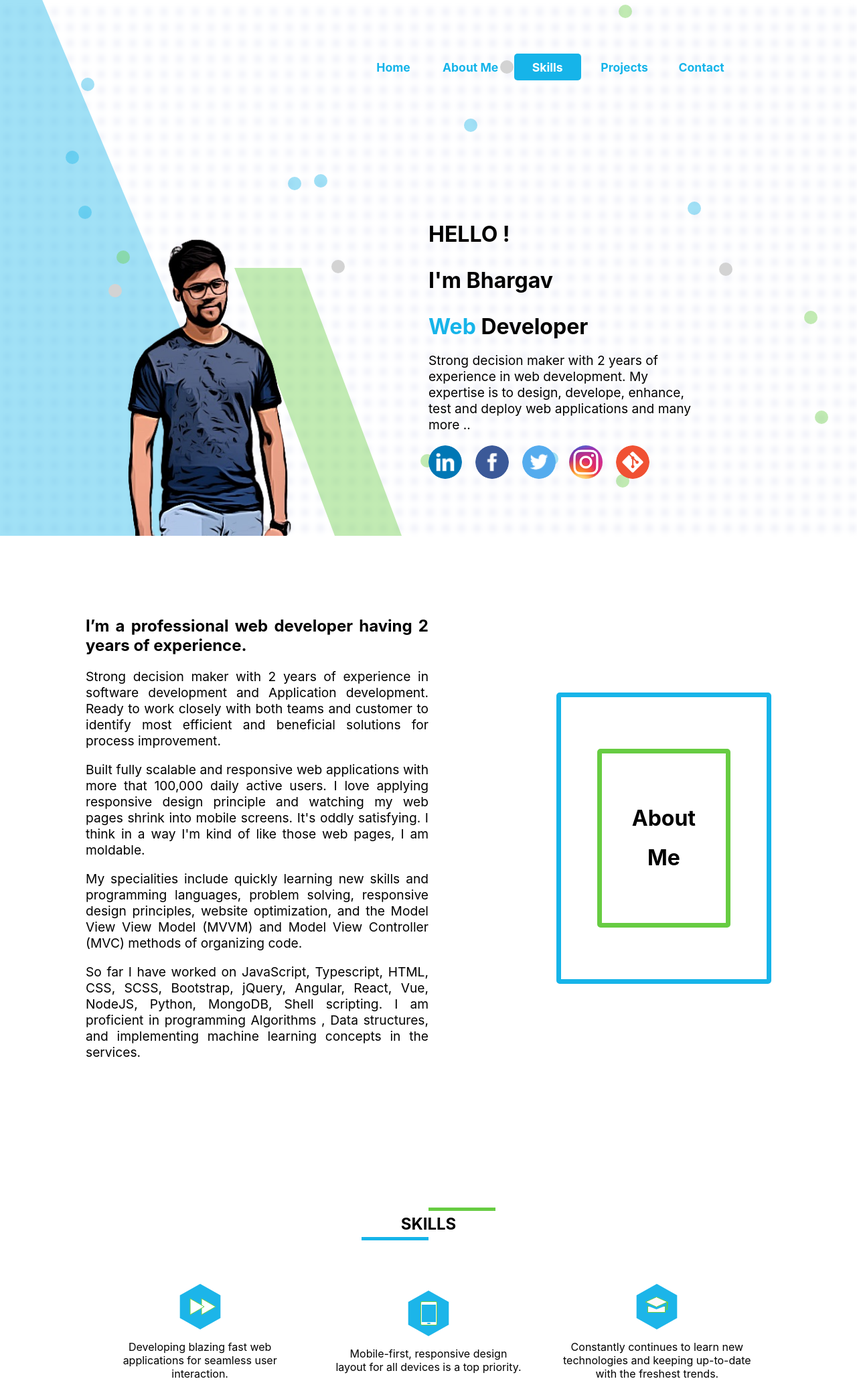
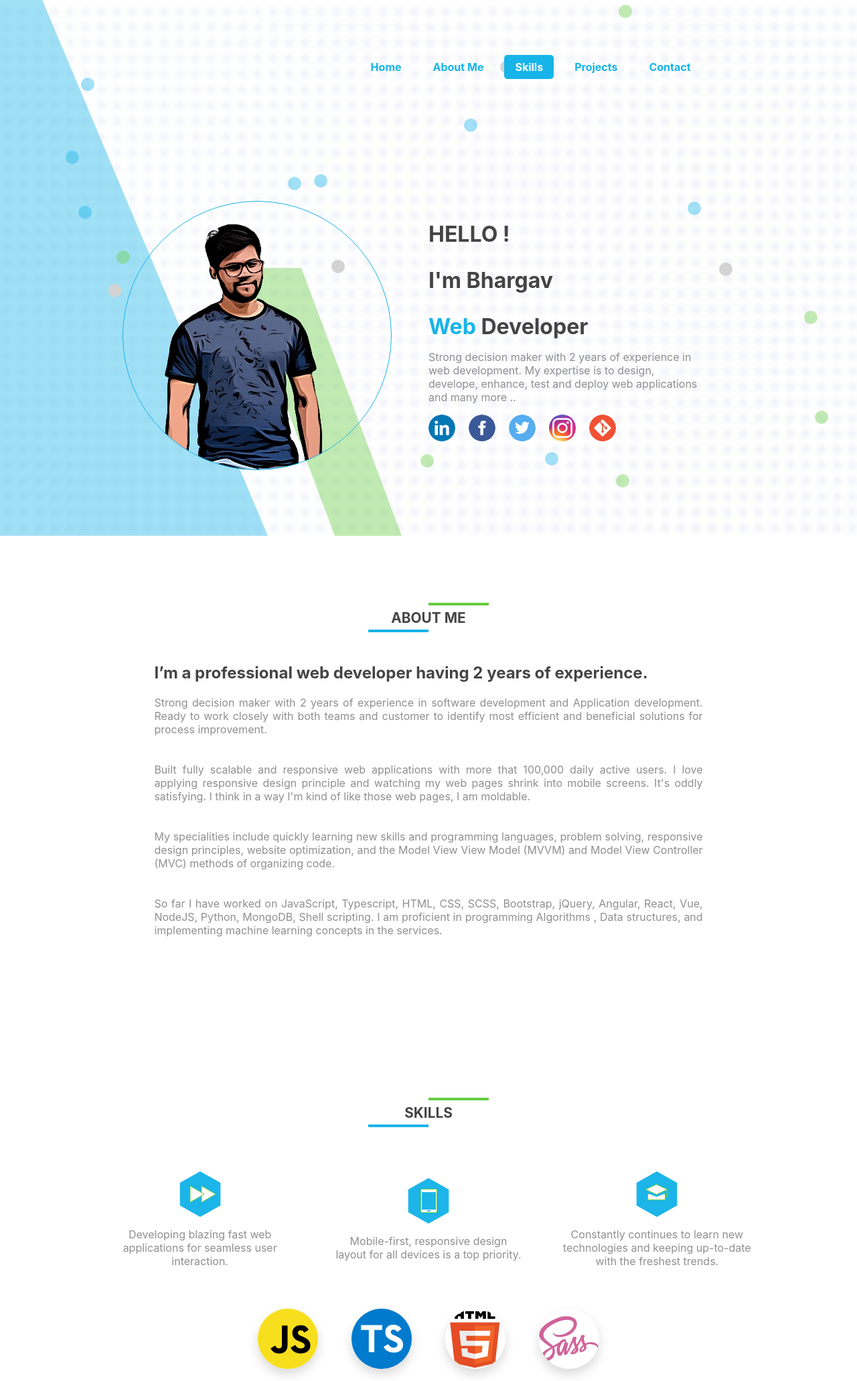
Before and after one commit to bhargavkuchipudi0/my-portfolio, a PHP site: page / in a window 1280 px wide. Shown: the top 2062 px of the page at 67% size. Run offline with PHP 8.4, Linux system fonts and the light colour scheme.

Commit message:
css changes & html changes

```diff
--- a/index.html
+++ b/index.html
@@ -38,7 +38,8 @@
                 </nav>
             </div>
             <div class="m-left">
-                <img id="my-pic" src="./assets/my-picture.png" alt="">
+                <div class="pic-cont">
+                </div>
             </div>
             <div class="m-right">
                 <h1>HELLO !</h1>
@@ -90,17 +91,10 @@
                     structures, and implementing machine learning concepts in the services.
                 </p>
             </div>
-            <div class="info-right">
-                <div class="outer">
-                    <div class="inner">
-                        <h1>About</h1>
-                        <h1>Me</h1>
-                    </div>
-                </div>
-            </div>
         </div>
     </section>
-    <section id="skills" class="width-control sec-three">
+    <section id="skills" class="cover-screen">
+        <div class="width-control sec-three">
             <div class="sk-top">
                 <div class="title">
                     <h1>SKILLS</h1>
@@ -165,6 +159,7 @@
                 </div>
 
             </div>
+        </div>
     </section>
     <section id="work" class="width-control sec-four">
         <div class="w-top">
@@ -208,7 +203,7 @@
                         <div class="art-text">
                             <h1>My Portfolio website</h1>
                             <p>
-                                A Static HTML web page to showcase my skills and expertise. Built with pure HTML, CSS, Canvas, & JavaScript, no jQuery or other third-party modules. We all know that PWA (Progressive Web App) is one of the most recognised feature in modern web applications. In this project I have used the power of PWA and built this web app work offline.
+                                A Static HTML page to showcase my skills and expertise. Built with pure HTML, CSS, Canvas, & JavaScript. We all know that PWA is one of the most recognised feature in modern web applications. In this project I have used the power of PWA and built this web app work offline.
                             </p>
                         </div>
                         <a href="https://github.com/bhargavkuchipudi0/portfolio-0286" target="_blank"><button class="btn-blue">View Source Code</button></a>
--- a/style.css
+++ b/style.css
@@ -13,6 +13,18 @@ select,
 a {
   -webkit-tap-highlight-color: rgba(0,0,0,0);
 }
+h2, p, span {
+    color: #8f8f8f;
+}
+
+h1 {
+    color: #444444;
+}
+
+p {
+    font-size: 1em;
+}
+
 
 html {
     scroll-behavior: smooth;
@@ -70,8 +82,22 @@ body {
 .m-left {
     grid-area: m-left;
     display: flex;
-    align-items: flex-end;
+    justify-content: center;
+    align-items: flex-start;
 }
+
+.pic-cont {
+    width: 400px;
+    height: 400px;
+    border: 1px solid var(--light-blue);
+    border-radius: 50%;
+    display: flex;
+    justify-content: center;
+    align-items: center;
+    background-image: url(./assets/my-picture.png);
+    margin-top: 100px;
+}
+
 .m-right {
     grid-area: m-right;
     display: flex;
@@ -92,7 +118,7 @@ body {
 
 .nav-bar {
     font-weight: bold;
-    font-size: 1.1em;
+    font-size: 1em;
     flex: 0.6;
 }
 .fixed-nav {
@@ -112,26 +138,25 @@ body {
     from {top: -70px;}
     to {top: 0px}
 }
-.fixed-nav > ul {
+.fixed-nav ul {
     margin: 0 17% !important;
 }
-.nav-bar > ul {
+.nav-bar ul {
     list-style-type: none;
     margin: 0;
     padding: 0;
     display: flex;
 }
 
-.nav-bar > ul > li {
-    width: 100px;
-    height: 40px;
+.nav-bar li {
+    padding: .5em 1em;
     display: flex;
     justify-content: center;
     align-items: center;
     cursor: pointer;
     margin-right: 15px;
 }
-.nav-bar > ul > li > a {
+.nav-bar a {
     text-decoration: none;
     color: var(--light-blue);
     width: 100%;
@@ -146,94 +171,71 @@ body {
     color: var(--pure-white);
 }
 
-.nav-active > a {
+.nav-active a {
     color: var(--pure-white) !important;
 }
 #my-pic {
     width: 85%;
     height: 80%;
 }
-.m-right > h1 {
+.m-right h1 {
     font-size: 2em;
     margin: 0;
     margin-top: 30px;
 
 }
 
-.m-right > h1 > span {
+.m-right span {
     color: var(--light-blue);
 }
-.m-right > p {
-    font-size: 1.2em;
+.m-right p {
     margin-right: 100px;
 }
 .follow {
     display: flex;
 }
-.follow > a > img {
-    width: 50px;
-    height: 50px;
+.follow img {
+    width: 40px;
+    height: 40px;
     border-radius: 50%;
     margin-right: 20px;
     cursor: pointer;
     transition: transform .5s ease;
 }
-.follow > a > img:hover {
+.follow img:hover {
     transform: scale(1.2);
 }
 
 /* section - 2 */
 .sec-two {
-    min-height: 70vh;
+    min-height: 80vh;
 }
 .about {
     padding: 100px 0 100px 0;
     display: flex;
-    flex-direction: row;
+    flex-direction: column;
 }
 .about-top {
-    display: none;
+    display: flex;
+    justify-content: center;
+    align-items: center;
 }
 .info-left {
     flex: 0.5;
     text-align: justify;
+    margin: 0 10%;
+    margin-top: 30px;
 }
-.info-left > p {
-    font-size: 1.2em;
-}
-.info-right{
-    flex: 0.5;
-    display: flex;
-    justify-content: flex-end;
-    align-items: center;
-}
-.outer {
-    width: 60%;
-    height: 60%;
-    border: 7px solid rgb(22, 180, 233);
-    border-radius: 5px;
-    display: flex;
-    justify-content: center;
-    align-items: center;
-}
-.inner {
-    width: 60%;
-    height: 60%;
-    border: 7px solid rgb(103, 204, 66);
-    border-radius: 5px;
-    display: flex;
-    justify-content: center;
-    align-items: center;
-    flex-direction: column;
-}
-.inner > h1 {
-    font-size: 2em;
-    margin: 10px 0;
+.info-left p {
+    margin-bottom: 40px;
 }
 
 /* Section - 3 */
 
 .sec-three {
+    display: grid;
+}
+#skills {
     padding-top: 100px;
 }
 
@@ -245,27 +247,26 @@ body {
 .title::before {
     content: "";
     position: absolute;
-    width: 100px;
-    height: 5px;
+    width: 90px;
+    height: 4px;
     background-color: var(--light-green);
     left: 50%;
 }
 .title::after {
     content: "";
     position: absolute;
-    width: 100px;
-    height: 5px;
+    width: 90px;
+    height: 4px;
     background-color: var(--light-blue);
     right: 50%;
 }
-.title > h1 {
+.title h1 {
     margin: 10px 0 5px 0;
+    font-size: 1.3em;
 }
 
 .sk-mid {
     margin-top: 70px;
-    /* display: flex;
-    flex-direction: row; */
     display: grid;
     grid-template-rows: 1fr;
     grid-template-columns: repeat(auto-fit, minmax(300px, 1fr));
@@ -296,9 +297,9 @@ body {
     align-items: center;
 }
 
-.icn > img {
-    width: 100px;
-    height: 100px;
+.icn img {
+    width: 90px;
+    height: 90px;
     border-radius: 50%;
     box-shadow: 0 0.5rem 1rem rgba(0, 0, 0, .15);
 }
@@ -398,14 +404,29 @@ body {
     justify-content: space-evenly;
     align-items: center;
 }
-.cont-right > a > img {
-    width: 5em;
-    height: 5em;
+.cont-right img {
+    width: 4em;
+    height: 4em;
     cursor: pointer;
     transition: transform .5s ease;
 }
-.cont-right > a > img:hover {
+.cont-right img:hover {
     transform: scale(1.2);
+}
+
+@media screen and (min-width: 1001px) and (max-width: 1525px) {
+    .sk-bot {
+        margin: 0;
+        margin-top: 30px;
+        grid-template-rows: repeat(3, 120px);
+        grid-template-columns: repeat(4, 120px);
+        justify-self: center;
+    }
+
+    .icn > img {
+        width: 90px;
+        height: 90px;
+    }
 }
 
 
```
Also changed, not shown: other parts of style.css (+27 -17 lines). Lines whose indentation alone changed are shown as unchanged.
